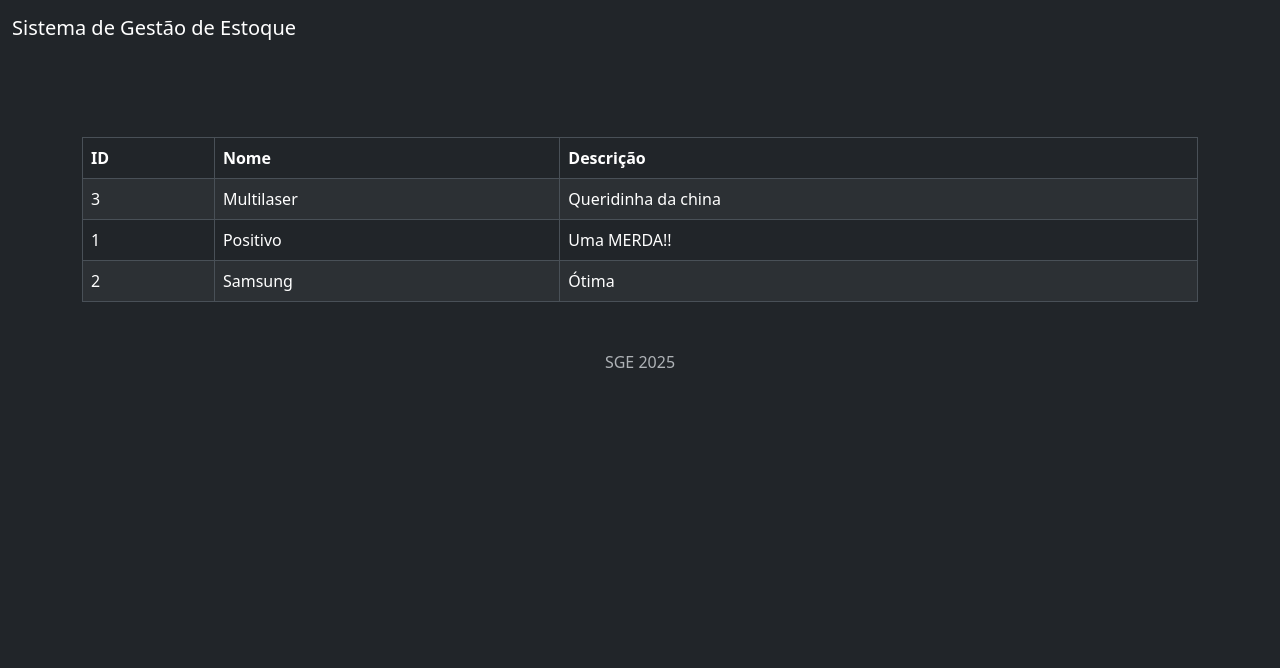
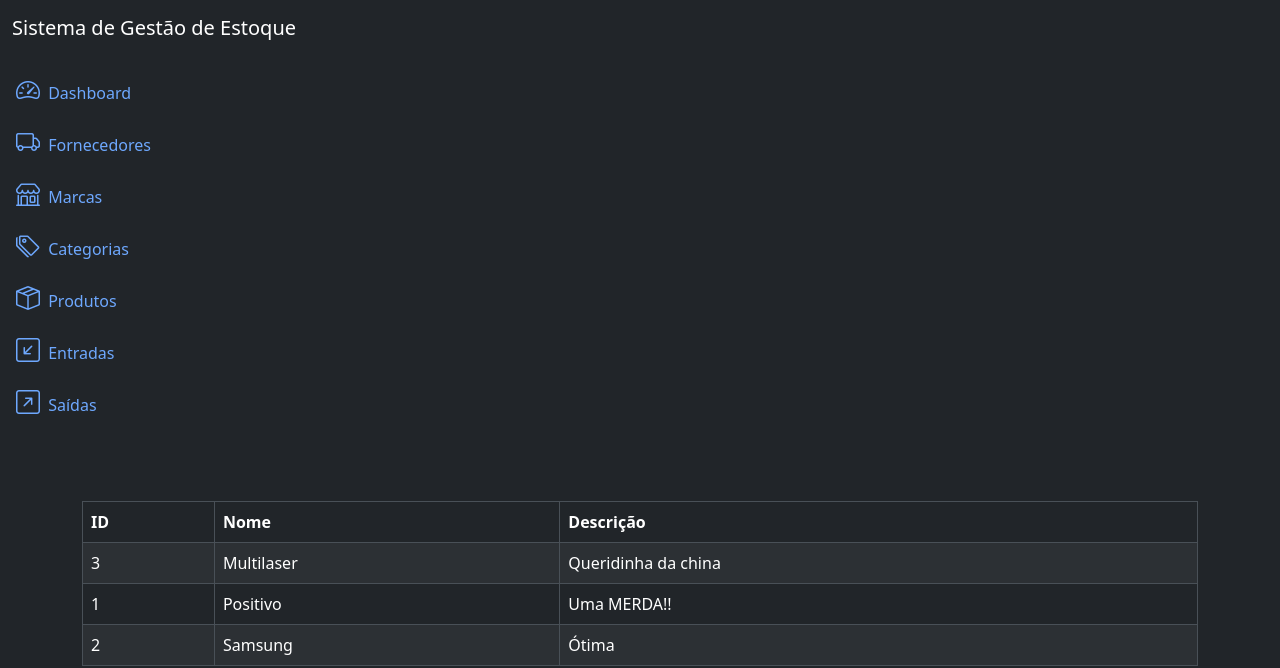
Before and after one commit to Lucas-Espindola-dev/SGE_Pycode, a Django app: page /brands/list/ in a window 1280 px wide. Shown: the top 668 px of the page. Run offline with Django 5.2, Linux system fonts and the light colour scheme; data comes from the database, SQL or seed files in the repository; some libraries are stand-ins or nearby versions.

Commit message:
Corrections

```diff
--- a/app/templates/components/_sidebar.html
+++ b/app/templates/components/_sidebar.html
@@ -6,7 +6,7 @@
         <i class="bi bi-list fs-4"></i>
       </button>
       <div class="collapse d-sm-block" id="menuCollapse">
-        <ul class="collapse flex-column align-items-start" id="menu">
+        <ul class="nav flex-column align-items-start" id="menu">
           <li>
             <a href="#" class="nav-link px-0 align-middle">
               <i class="bi bi-speedometer2 fs-4"></i>
@@ -20,7 +20,7 @@
             </a>
           </li>
           <li>
-            <a href="#" class="nav-link px-0 align-middle">
+            <a href="{% url 'brands_list' %}" class="nav-link px-0 align-middle">
               <i class="bi bi-shop fs-4"></i>
               <span class="ms-1">Marcas</span>
             </a>
```
